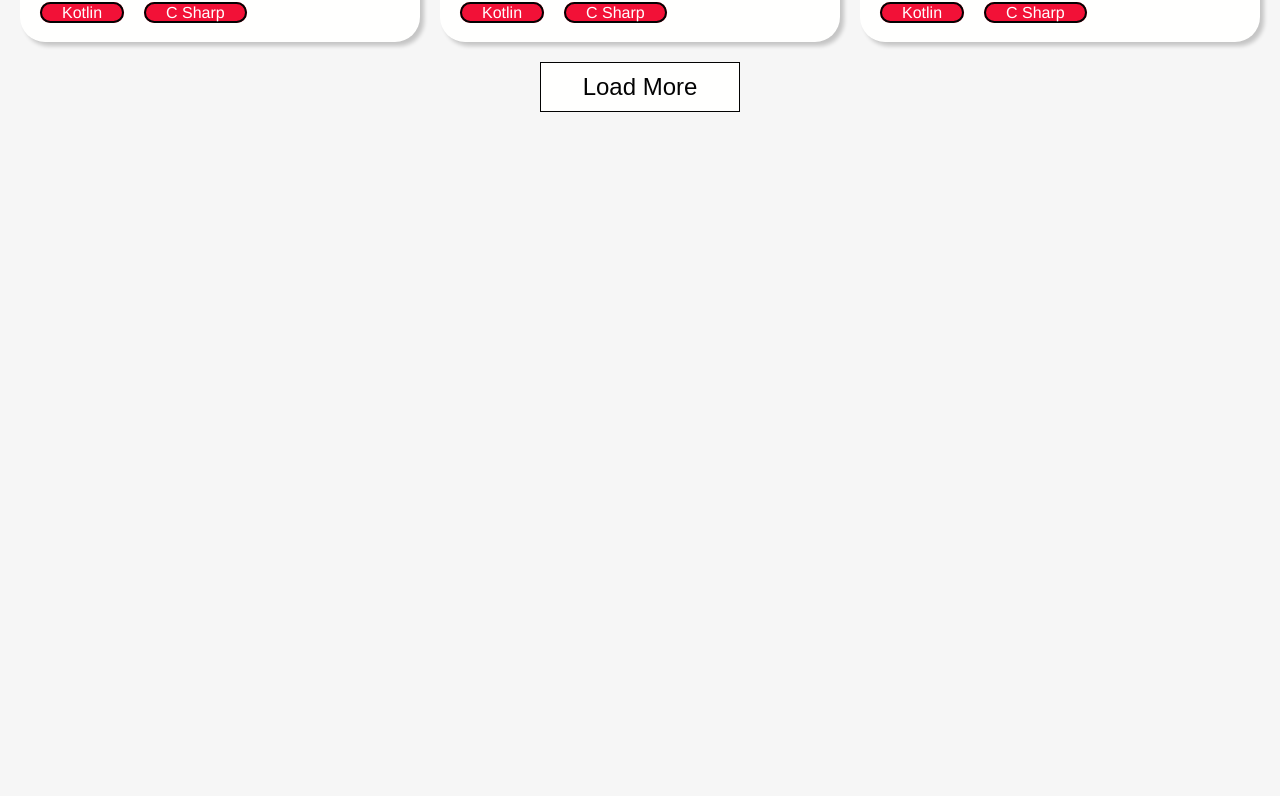
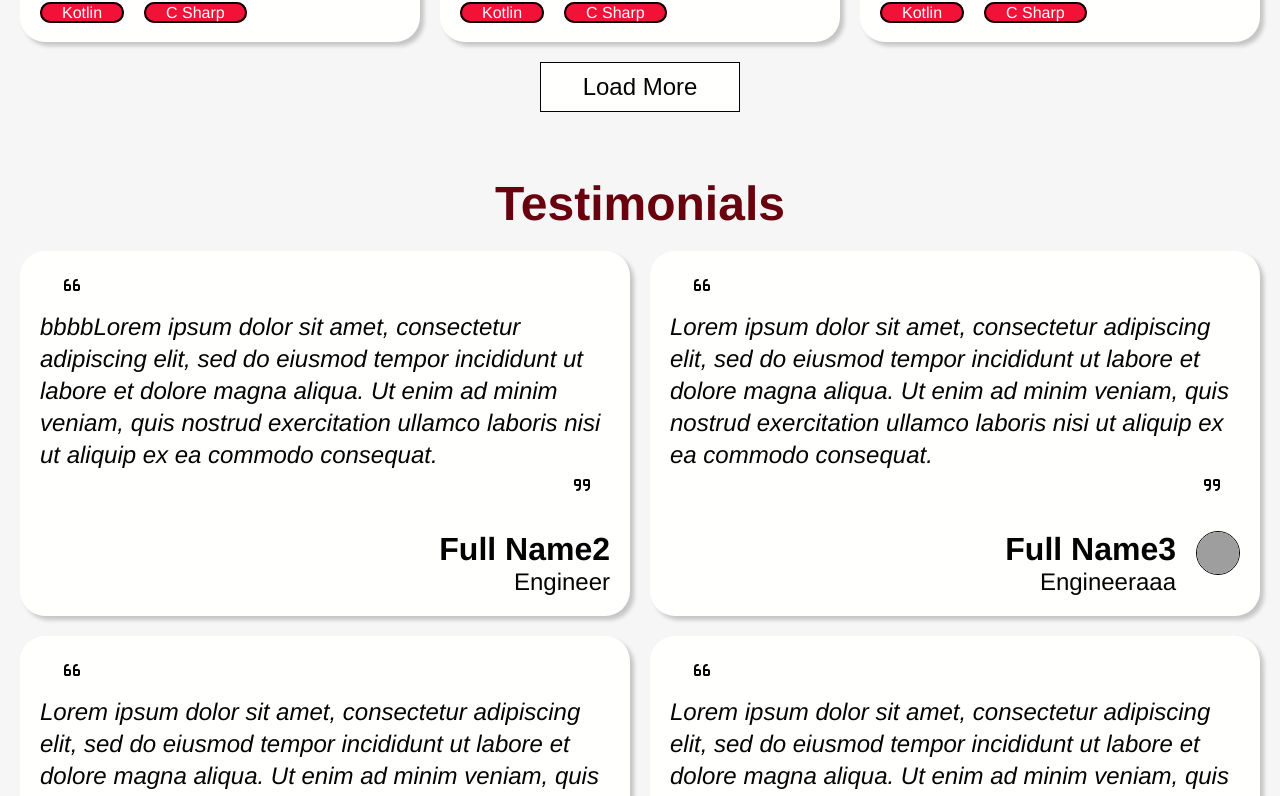
Before and after one commit to byrdsean/portfolio, a React (Vite) app: page / in a window 1280 px wide. Shown: the part 1997-2793 px from the top of the page. Before the commit the page ends 2173 px from the top, so only its background shows below. Built offline with nearby package versions, Linux system fonts and the light colour scheme; grey boxes are pictures that could not be loaded; a web font is replaced by a local one.

Commit message:
Added testimonial section. Added modals to display the testmonials. Added dummy data to read testimonial data from.

```diff
--- /dev/null
+++ b/public/data/testimonials.json
@@ -0,0 +1,67 @@
+{
+    "testimonials": [
+        {
+            "id": 1,
+            "name": "Full Name1",
+            "role": "Engineer",
+            "img": "https://avatars.githubusercontent.com/u/73047062"
+        },
+        {
+            "id": 2,
+            "quote": "bbbbLorem ipsum dolor sit amet, consectetur adipiscing elit, sed do eiusmod tempor incididunt ut labore et dolore magna aliqua. Ut enim ad minim veniam, quis nostrud exercitation ullamco laboris nisi ut aliquip ex ea commodo consequat.",
+            "name": "Full Name2",
+            "role": "Engineer"
+        },
+        {
+            "id": 3,
+            "quote": "Lorem ipsum dolor sit amet, consectetur adipiscing elit, sed do eiusmod tempor incididunt ut labore et dolore magna aliqua. Ut enim ad minim veniam, quis nostrud exercitation ullamco laboris nisi ut aliquip ex ea commodo consequat.",
+            "name": "Full Name3",
+            "role": "Engineeraaa",
+            "img": "https://avatars.githubusercontent.com/u/73047062"
+        },
+        {
+            "id": 4,
+            "quote": "Lorem ipsum dolor sit amet, consectetur adipiscing elit, sed do eiusmod tempor incididunt ut labore et dolore magna aliqua. Ut enim ad minim veniam, quis nostrud exercitation ullamco laboris nisi ut aliquip ex ea commodo consequat.",
+            "name": "Full Name",
+            "role": "Engineer"
+        },
+        {
+            "id": 5,
+            "quote": "Lorem ipsum dolor sit amet, consectetur adipiscing elit, sed do eiusmod tempor incididunt ut labore et dolore magna aliqua. Ut enim ad minim veniam, quis nostrud exercitation ullamco laboris nisi ut aliquip ex ea commodo consequat.",
+            "name": "Full Name",
+            "img": "https://avatars.githubusercontent.com/u/73047062"
+        },
+        {
+            "id": 6,
+            "quote": "Lorem ipsum dolor sit amet, consectetur adipiscing elit, sed do eiusmod tempor incididunt ut labore et dolore magna aliqua. Ut enim ad minim veniam, quis nostrud exercitation ullamco laboris nisi ut aliquip ex ea commodo consequat.",
+            "name": "Full Name",
+            "role": "Engineer",
+            "img": "https://avatars.githubusercontent.com/u/73047062"
+        },
+        {
+            "id": 7,
+            "quote": "Lorem ipsum dolor sit amet, consectetur adipiscing elit, sed do eiusmod tempor incididunt ut labore et dolore magna aliqua. Ut enim ad minim veniam, quis nostrud exercitation ullamco laboris nisi ut aliquip ex ea commodo consequat.",
+            "name": "Full Name",
+            "img": "https://avatars.githubusercontent.com/u/73047062"
+        },
+        {
+            "id": 8,
+            "quote": "Lorem ipsum dolor sit amet, consectetur adipiscing elit, sed do eiusmod tempor incididunt ut labore et dolore magna aliqua. Ut enim ad minim veniam, quis nostrud exercitation ullamco laboris nisi ut aliquip ex ea commodo consequat.",
+            "name": "Full Name",
+            "role": "Engineer",
+            "img": "https://avatars.githubusercontent.com/u/73047062"
+        },
+        {
+            "id": 9,
+            "quote": "Lorem ipsum dolor sit amet, consectetur adipiscing elit, sed do eiusmod tempor incididunt ut labore et dolore magna aliqua. Ut enim ad minim veniam, quis nostrud exercitation ullamco laboris nisi ut aliquip ex ea commodo consequat.",
+            "name": "Full Name",
+            "role": "Engineer"
+        },
+        {
+            "id": 10,
+            "quote": "Lorem ipsum dolor sit amet, consectetur adipiscing elit, sed do eiusmod tempor incididunt ut labore et dolore magna aliqua. Ut enim ad minim veniam, quis nostrud exercitation ullamco laboris nisi ut aliquip ex ea commodo consequat.",
+            "name": "Full Name",
+            "role": "Engineer"
+        }
+    ]
+}
--- a/src/app/App.tsx
+++ b/src/app/App.tsx
@@ -3,6 +3,7 @@ import './App.css'
 import Navigation from "../components/navigation/navigation.tsx"
 import Hero from "../components/hero/hero.tsx"
 import Projects from "../components/projects/projects.tsx";
+import Testimonials from "../components/testimonials/testimonials.tsx";
 
 const App = ()=> {
 
@@ -22,6 +23,7 @@ const App = ()=> {
             <section className={`mainSection ${showNavList ? "displayNav" : ""}`}>
                 <Hero />
                 <Projects />
+                <Testimonials />
             </section>
         </>
     )
--- a/src/components/navigation/navigation.tsx
+++ b/src/components/navigation/navigation.tsx
@@ -36,7 +36,7 @@ const Navigation:FC<NavigationProps> =
                             <a href="#projects">Projects</a>
                         </li>
                         <li>
-                            <a href="/">Testimonials</a>
+                            <a href="#testimonials">Testimonials</a>
                         </li>
                         <li>
                             <a href="/">Contact</a>
--- /dev/null
+++ b/src/components/testimonials/TestimonialListItem.tsx
@@ -0,0 +1,11 @@
+interface TestimonialListItem {
+    id: number;
+    quote: string;
+    name: string;
+    role?: string;
+    img?: string
+}
+
+// eslint-disable-next-line @typescript-eslint/ban-ts-comment
+// @ts-expect-error
+export default TestimonialListItem;
--- /dev/null
+++ b/src/components/testimonials/TestimonialModal.css
@@ -0,0 +1,68 @@
+.testimonialModal {
+    max-width: 610px;
+    width: 100%;
+    padding: var(--default-spacing);
+    background-color: var(--color-content-white);
+    border-radius: 25px;
+    display: flex;
+    flex-direction: column;
+    gap: calc(var(--default-spacing) * 2);
+    box-shadow: 4px 4px 4px var(--color-shadow);
+
+    h2 {
+        font-size: 1rem;
+        color: var(--color-primary);
+    }
+
+    .quote {
+        font-size: 1.5rem;
+        font-style: italic;
+        line-height: 2rem;
+
+        &::before {
+            content: url('/src/assets/icons/double-quote-open.svg');
+            width: 1.25rem;
+            height: 1.25rem;
+            display: block;
+            margin: 0 0 var(--default-spacing) var(--default-spacing);
+        }
+
+        &::after {
+            content: url('/src/assets/icons/double-quote-close.svg');
+            width: 1.25rem;
+            height: 1.25rem;
+            display: block;
+            margin: 0 var(--default-spacing) 0 auto;
+        }
+    }
+
+    .attestant {
+        display: flex;
+        flex-direction: row;
+        justify-content: end;
+        gap: 20px;
+
+        h2 {
+            font-size: 2rem;
+            color: var(--color-charcoal);
+        }
+
+        .subtitle {
+            font-size: 1.5rem;
+        }
+
+        .profile {
+            display: flex;
+            flex-direction: column;
+            justify-content: start;
+            align-items: end;
+        }
+
+        .profilePic {
+            width: 2.75rem;
+            height: 2.75rem;
+            border-radius: 50%;
+            border: 1px solid var(--color-charcoal);
+        }
+    }
+}
--- /dev/null
+++ b/src/components/testimonials/Testimonials.css
@@ -0,0 +1,25 @@
+.testimonials {
+    .main-content {
+        max-width: var(--max-width);
+        padding: 0 var(--default-spacing);
+        margin: 0 auto;
+        display: flex;
+        flex-direction: column;
+        gap: var(--default-spacing);
+    }
+
+    h1 {
+        color: var(--color-primary);
+        font-size: 3rem;
+        margin: 0 auto;
+        width: fit-content;
+    }
+
+    .dashboard{
+        display: flex;
+        flex-direction: row;
+        flex-wrap: wrap;
+        justify-content: center;
+        gap: var(--default-spacing);
+    }
+}
--- /dev/null
+++ b/src/components/testimonials/testimonialModal.tsx
@@ -0,0 +1,30 @@
+import {type FC} from 'react'
+import './TestimonialModal.css'
+import type TestimonialListItem from './TestimonialListItem';
+
+const TestimonialModal:FC<TestimonialListItem> = ({
+    id,
+    quote,
+    name,
+    role,
+    img: image
+}) => {
+    const getProfilePicAlt = () => {
+        return !name ? "profile picture" : `${name}'s profile picture`;
+    }
+
+    return (
+        <div className="testimonialModal" data-id={id}>
+            <p className="quote">{quote}</p>
+            <div className="attestant">
+                <div className="profile">
+                    <h2>{name}</h2>
+                    {role && <p className="subtitle">{role}</p>}
+                </div>
+                {image && <img src={image} alt={getProfilePicAlt()} className="profilePic" />}
+            </div>
+        </div>
+    )
+}
+
+export default TestimonialModal;
--- /dev/null
+++ b/src/components/testimonials/testimonials.tsx
@@ -0,0 +1,54 @@
+/* eslint-disable react-hooks/set-state-in-effect */
+import { useCallback, useEffect, useState } from 'react';
+import './Testimonials.css'
+import TestimonialModal from './testimonialModal';
+import type TestimonialListItem from './TestimonialListItem';
+
+const Testimonials = () => {
+
+    const [rawTestimonialList, setRawTestimonialList] = useState<TestimonialListItem[]>([]);
+    const [testimonialList, setTestimonialList] = useState<TestimonialListItem[]>([]);
+
+    const shouldShowTestimonialList = (): boolean => {
+        return testimonialList.length > 0;
+    }
+
+    const loadTestimonials = useCallback(() => {
+        const dataUrl = new URL('/data/testimonials.json', import.meta.url).href;
+        fetch(dataUrl)
+            .then(response => {
+                if (!response.ok) {
+                    console.error(`Retrieving testimonial list failed with response: ${response}`);
+                    throw new Error(`Retrieving testimonial list failed with status ${response.status}`);
+                }
+                return response.json();
+            })
+            .catch(error => console.error(`Failed to load project list: ${error}`))
+            .then(testimonials => setRawTestimonialList(testimonials["testimonials"]))
+    }, [])
+
+    useEffect(() => {
+        const validTestimonials = rawTestimonialList
+            .filter(testimonial => !!testimonial.quote && !!testimonial.name);
+        setTestimonialList(validTestimonials);
+    }, [rawTestimonialList]);
+
+    useEffect(() => {
+        loadTestimonials();
+    }, [loadTestimonials]);
+
+    return (
+        <section className="testimonials">
+            <section className="main-content">
+                <h1 id="testimonials">Testimonials</h1>
+                {shouldShowTestimonialList() && (
+                    <div className="dashboard">
+                        {testimonialList.map((testimonial, index) => <TestimonialModal key={index} {...testimonial} />)}
+                    </div>
+                )}
+            </section>
+        </section>
+    )
+}
+
+export default Testimonials;
```
Also changed, not shown: src/assets/icons/double-quote-close.svg (added), src/assets/icons/double-quote-open.svg (added).
